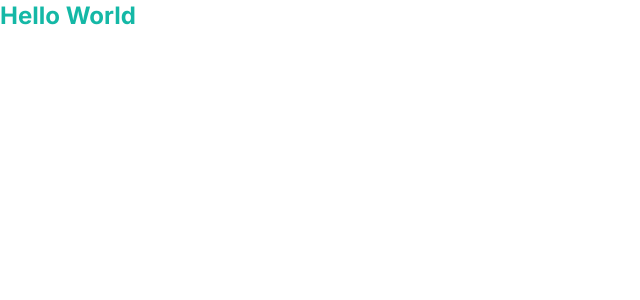
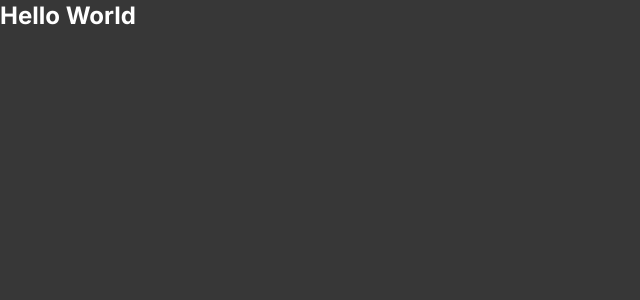
Before and after one commit to ArtanBajqinca/Portfolio-v2, a Next.js app: page / in a window 1280 px wide. Shown: the top 300 px of the page, without its empty margins (0-640 px from the left). Built offline with nearby package versions, Linux system fonts and the light colour scheme.

Commit message:
refactor: Update layout and styles
- Update the title and description metadata in the layout.js file
- Change the background color of the body in the layout.js file
- Update the text color in the page.js file
- Add a new Navbar component

```diff
--- a/app/layout.js
+++ b/app/layout.js
@@ -1,17 +1,14 @@
-import { Inter } from "next/font/google";
 import "./globals.css";
 
-const inter = Inter({ subsets: ["latin"] });
-
 export const metadata = {
-  title: "Create Next App",
-  description: "Generated by create next app",
+  title: "Artan Bajqinca - Developer & Designer",
+  description: "Developer and designer based in Sweden. I have a passion for creating beautiful and functional websites and applications.",
 };
 
 export default function RootLayout({ children }) {
   return (
     <html lang="en">
-      <body className={inter.className}>{children}</body>
+      <body className="bg-gray-800">{children}</body>
     </html>
   );
 }
--- a/app/page.js
+++ b/app/page.js
@@ -1,6 +1,6 @@
 export default function Home() {
   return (
-   <h1 className="font-bold text-teal-500 text-2xl">
+   <h1 className="font-bold text-white text-2xl">
     Hello World
    </h1>
   );
--- /dev/null
+++ b/components/Navbar.jsx
@@ -0,0 +1,11 @@
+import React from 'react'
+
+const Navbar = () => {
+  return (
+    <div>
+
+    </div>
+  )
+}
+
+export default Navbar
--- a/tailwind.config.js
+++ b/tailwind.config.js
@@ -18,6 +18,7 @@ module.exports = {
           30: '#7B7B7B',
           50: '#585858',
           90: '#141414',
+          800: '#373737',
         },
         orange: {
           50: '#FF814C',
```
